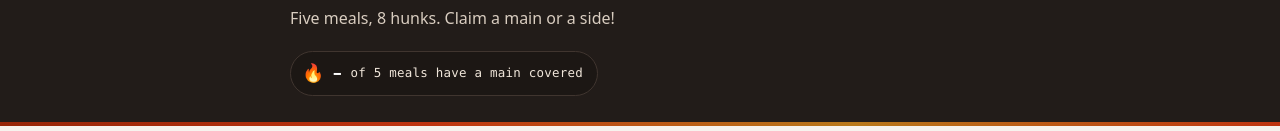
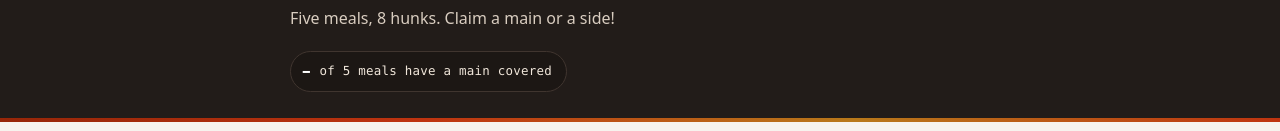
Before and after one commit to mgriffioen/daystillshangrila, a plain HTML site: page food-signup.html in a window 1280 px wide. Shown: the part 144-275 px from the top of the page. Drawn offline with nearby package versions, Linux system fonts and the light colour scheme; no server answers.

Commit message:
Update food-signup.html

```diff
--- a/food-signup.html
+++ b/food-signup.html
@@ -172,7 +172,7 @@
     <!-- <p class="eyebrow">Weekend Cookout · Potluck Board</p> -->
     <h1><span class="flame">Food Signup for</span><br>Shangri-La</h1>
     <p class="lead">Five meals, 8 hunks. Claim a main or a side!</p>
-    <span class="torch-stat"><span class="torch-emoji">🔥</span> <b id="torchCount">–</b> of 5 meals have a main covered</span>
+    <span class="torch-stat"><b id="torchCount">–</b> of 5 meals have a main covered</span>
   </div>
 </header>
 
```
